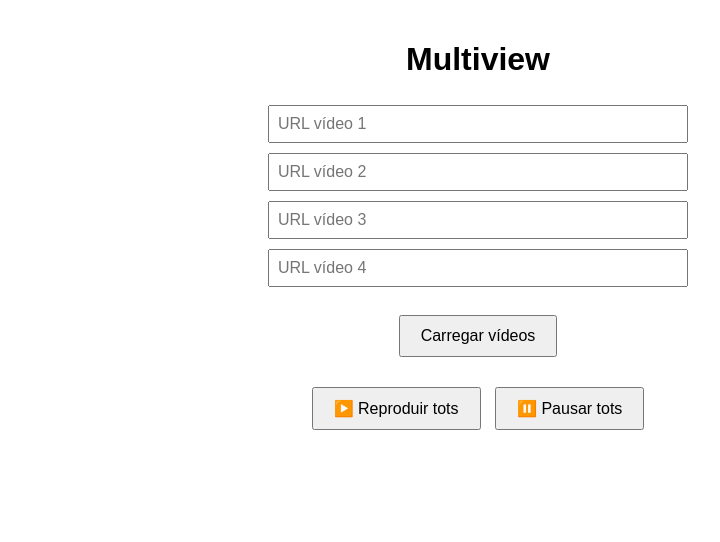
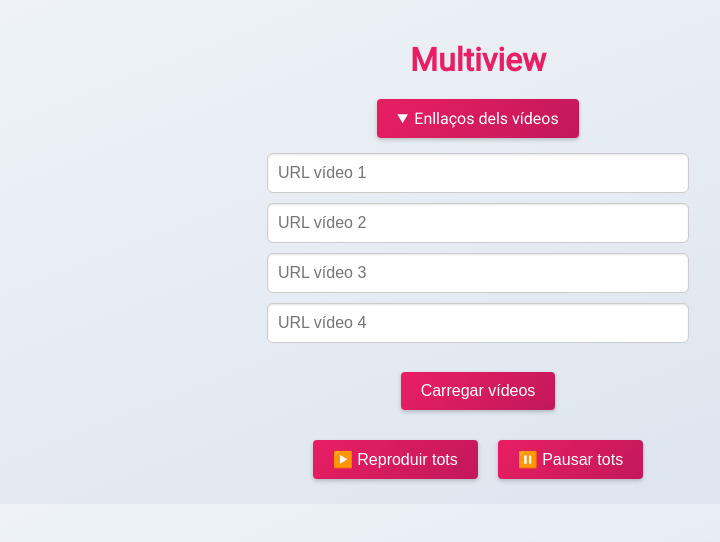
Before and after one commit to algoam-Banyoles/algoam, a plain HTML site: page index.html in a window 1280 px wide. Shown: the whole page, without its empty margins (162-882 px from the left). Drawn offline with Linux system fonts and the light colour scheme.

Commit message:
Auto-update PWA when new code deployed

```diff
--- a/index.html
+++ b/index.html
@@ -12,61 +12,14 @@
   <meta name="apple-mobile-web-app-capable" content="yes" />
   <meta name="apple-mobile-web-app-status-bar-style" content="black-translucent" />
   <link rel="apple-touch-icon" href="icon-192.png" />
-
-  <style>
-    body {
-      font-family: sans-serif;
-      text-align: center;
-      padding: 20px;
-      margin: 0;
-    }
-
-    form {
-      margin-bottom: 20px;
-    }
-
-    input {
-      margin: 5px;
-      padding: 8px;
-      width: 80%;
-      max-width: 400px;
-      font-size: 16px;
-    }
-
-    #video-container {
-      display: grid;
-      grid-template-columns: 1fr;
-      gap: 16px;
-      padding: 0 10px;
-    }
-
-    .video-wrapper {
-      width: 100%;
-    }
-
-    iframe {
-      width: 100%;
-      aspect-ratio: 16 / 9;
-      border: none;
-      display: block;
-    }
-
-    @media (min-width: 768px) {
-      #video-container {
-        grid-template-columns: repeat(2, 1fr);
-      }
-    }
-
-    button {
-      margin: 5px;
-      padding: 10px 20px;
-      font-size: 1em;
-    }
-  </style>
+  <link href="https://fonts.googleapis.com/css2?family=Roboto&display=swap" rel="stylesheet" />
+  <link rel="stylesheet" href="styles.css" />
 </head>
 <body>
   <h1>Multiview</h1>
 
+  <details id="urlToggle" open>
+    <summary>Enllaços dels vídeos</summary>
     <form id="videoForm">
       <input type="url" placeholder="URL vídeo 1" name="url1" required /><br />
       <input type="url" placeholder="URL vídeo 2" name="url2" /><br />
@@ -74,9 +27,12 @@
       <input type="url" placeholder="URL vídeo 4" name="url4" /><br /><br />
       <button type="submit">Carregar vídeos</button>
     </form>
+  </details>
 
+  <div class="controls">
     <button id="playAll">▶️ Reproduir tots</button>
     <button id="pauseAll">⏸️ Pausar tots</button>
+  </div>
 
   <div id="video-container"></div>
 
@@ -164,6 +120,8 @@
 
       window.scrollTo({ top: 0, behavior: "smooth" });
       resetViewportZoom(); // 👈 evita el zoom després d'escriure en inputs a iPhone
+      const details = document.getElementById('urlToggle');
+      if (details) details.open = false;
     }
 
     window.onYouTubeIframeAPIReady = function () {
@@ -185,8 +143,16 @@
     if ("serviceWorker" in navigator) {
       navigator.serviceWorker
         .register("service-worker.js")
-        .then(reg => console.log("✅ Service Worker registrat"))
+        .then(reg => {
+          console.log("✅ Service Worker registrat");
+          reg.update(); // 🔄 comprova si hi ha una versió nova
+        })
         .catch(err => console.error("❌ Error en SW:", err));
+
+      // 🔁 recarrega quan el SW nou pren el control
+      navigator.serviceWorker.addEventListener("controllerchange", () => {
+        window.location.reload();
+      });
     }
   </script>
 
--- /dev/null
+++ b/styles.css
@@ -0,0 +1,113 @@
+:root {
+  --primary: #e91e63;
+  --primary-dark: #c2185b;
+  --background-start: #f0f4f8;
+  --background-end: #d9e2ec;
+}
+
+body {
+  font-family: 'Roboto', sans-serif;
+  background: linear-gradient(to bottom right, var(--background-start), var(--background-end));
+  color: #333;
+  text-align: center;
+  padding: 20px;
+  margin: 0;
+}
+
+form {
+  margin-bottom: 20px;
+}
+
+input {
+  margin: 5px;
+  padding: 10px;
+  width: 80%;
+  max-width: 400px;
+  font-size: 16px;
+  border: 1px solid #ccc;
+  border-radius: 6px;
+  box-shadow: inset 0 1px 2px rgba(0, 0, 0, 0.1);
+}
+
+#video-container {
+  display: grid;
+  grid-template-columns: 1fr;
+  gap: 16px;
+  padding: 0 10px;
+}
+
+.video-wrapper {
+  width: 100%;
+  background: #fff;
+  border-radius: 8px;
+  box-shadow: 0 2px 6px rgba(0, 0, 0, 0.1);
+  padding: 10px;
+}
+
+.controls {
+  margin-top: 10px;
+  display: flex;
+  justify-content: center;
+  gap: 10px;
+}
+
+iframe {
+  width: 100%;
+  aspect-ratio: 16 / 9;
+  border: none;
+  border-radius: 8px;
+  display: block;
+}
+
+@media (min-width: 768px) {
+  #video-container {
+    grid-template-columns: repeat(2, 1fr);
+  }
+}
+
+button {
+  margin: 5px;
+  padding: 10px 20px;
+  font-size: 1em;
+  border: none;
+  border-radius: 4px;
+  background: linear-gradient(135deg, var(--primary), var(--primary-dark));
+  color: #fff;
+  cursor: pointer;
+  box-shadow: 0 2px 4px rgba(0, 0, 0, 0.2);
+  transition: background 0.3s, transform 0.2s;
+}
+
+button:hover {
+  transform: translateY(-2px);
+}
+
+details {
+  margin-bottom: 20px;
+}
+
+summary {
+  margin: 0 auto 10px;
+  padding: 10px 20px;
+  background: linear-gradient(135deg, var(--primary), var(--primary-dark));
+  color: #fff;
+  border-radius: 4px;
+  cursor: pointer;
+  width: fit-content;
+  box-shadow: 0 2px 4px rgba(0, 0, 0, 0.2);
+  transition: background 0.3s, transform 0.2s;
+}
+
+summary:hover {
+  transform: translateY(-2px);
+}
+
+summary::-webkit-details-marker {
+  display: none;
+}
+
+h1 {
+  font-size: 2em;
+  margin-bottom: 20px;
+  color: var(--primary);
+}
```
Also changed, not shown: service-worker.js (+49 -13 lines). Lines whose indentation alone changed are shown as unchanged.
